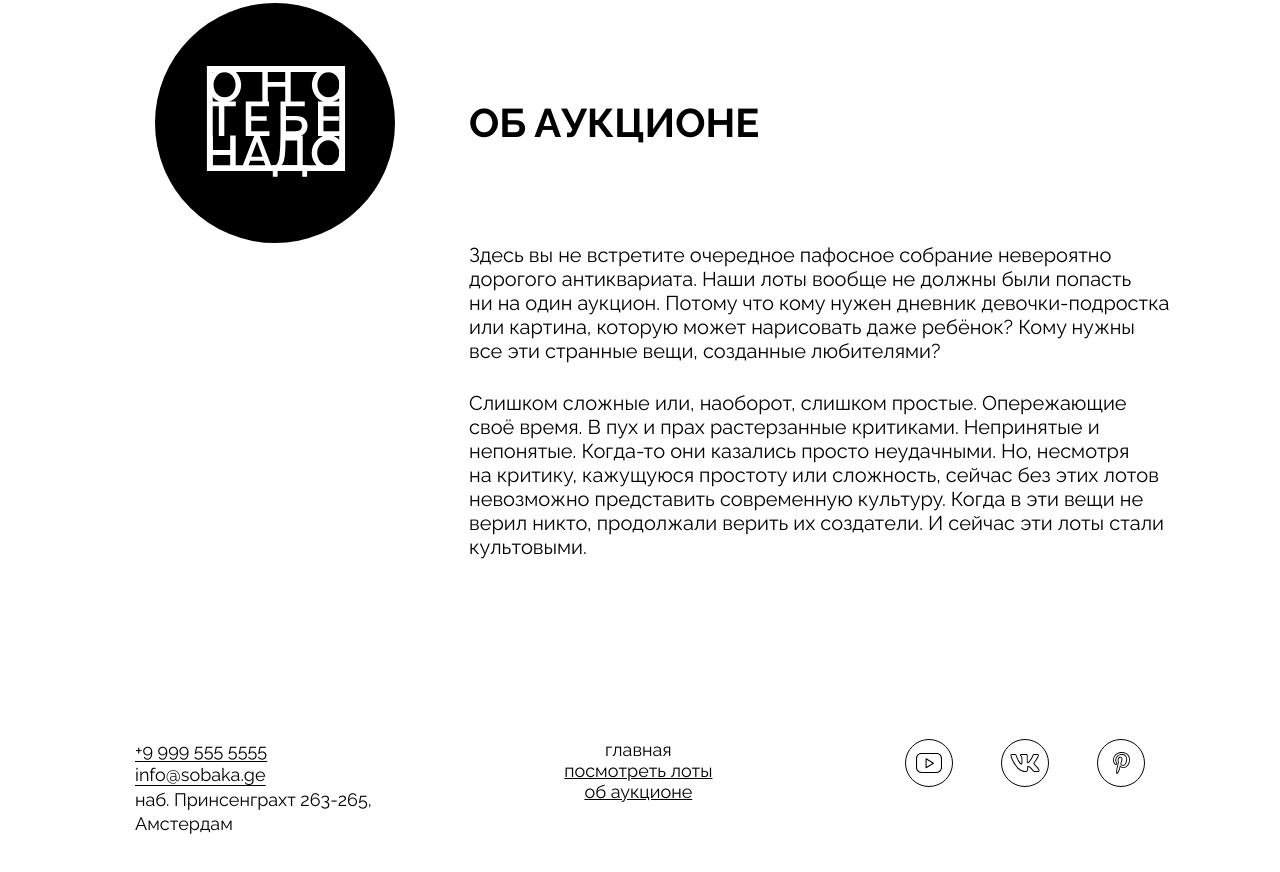
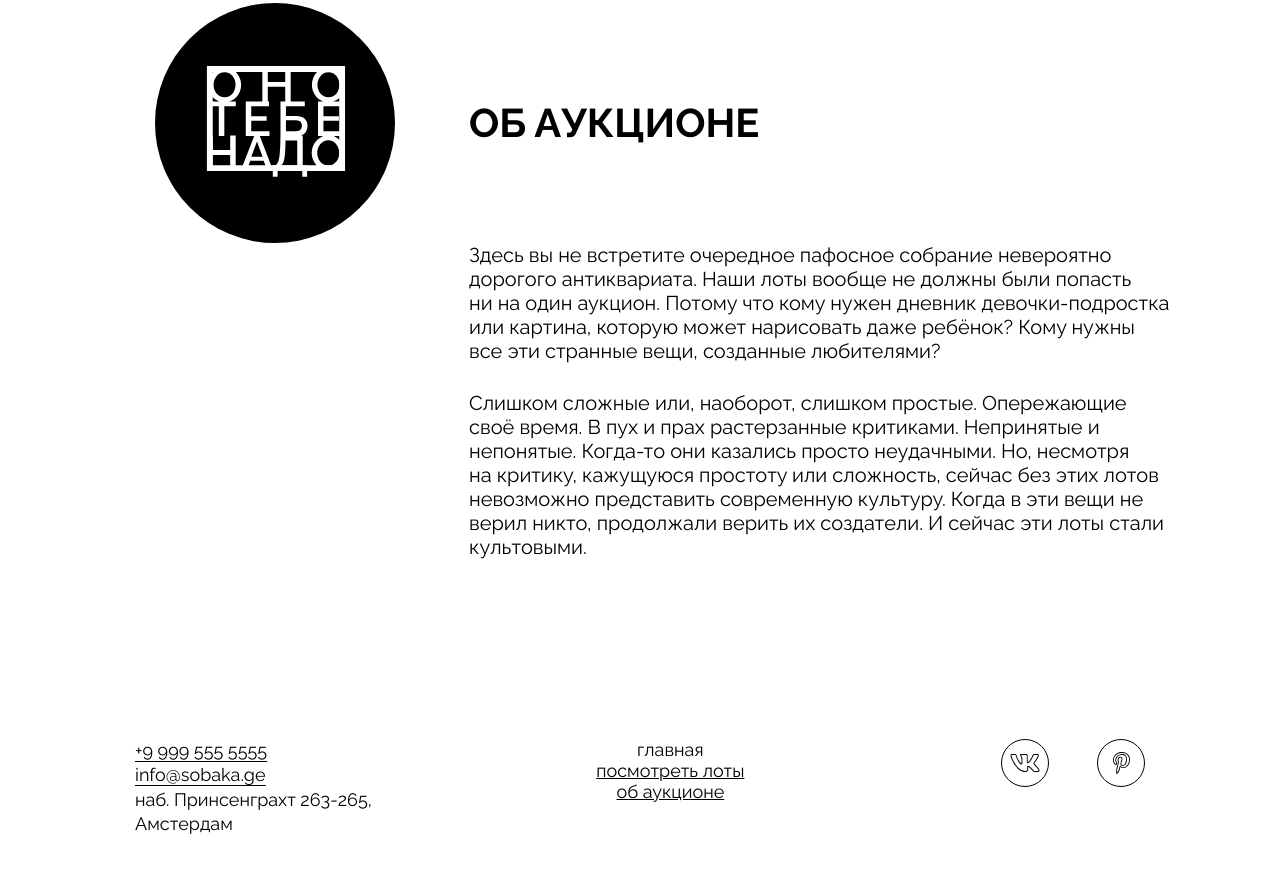
Before and after one commit to lekorov/ono-tebe-nado-fd, a plain HTML site: page index.html in a window 1280 px wide. Shown: the part 2112-2984 px from the top of the page. Drawn offline with Linux system fonts and the light colour scheme.

Commit message:
Version 2.5 (but dosent line 138

```diff
--- a/index.html
+++ b/index.html
@@ -135,7 +135,6 @@
       <a href="#">
       <section class="social_link">
         <ul class="footer__social-list">
-          <li class="footer__social-list-item"><a href="https://www.youtube.com"><img src="./images/yt.svg" alt="YouTube icon"></a></li>
           <li class="footer__social-list-item"><a href="https://vk.com"><img src="./images/vk.svg" alt="VK icon"></a></li>
           <li class="footer__social-list-item"><a href="https://ru.pinterest.com"><img src="./images/pinterest.svg" alt="Pinterest icon"></a></li>
         </ul>
```
